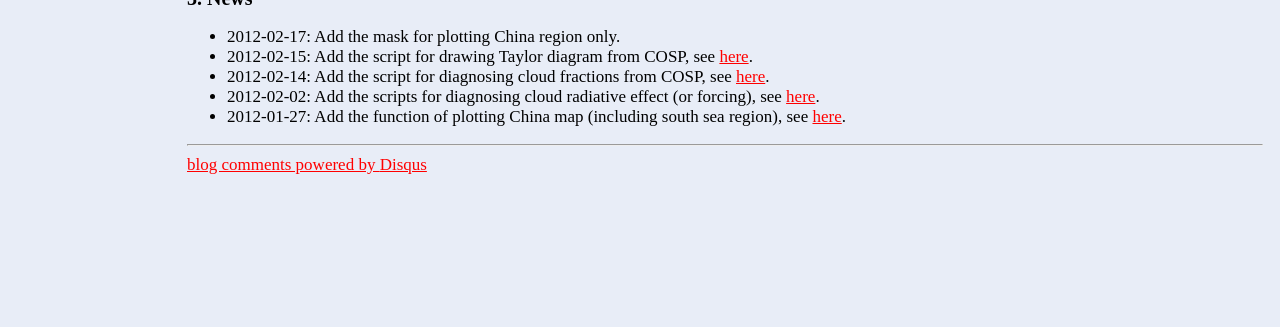
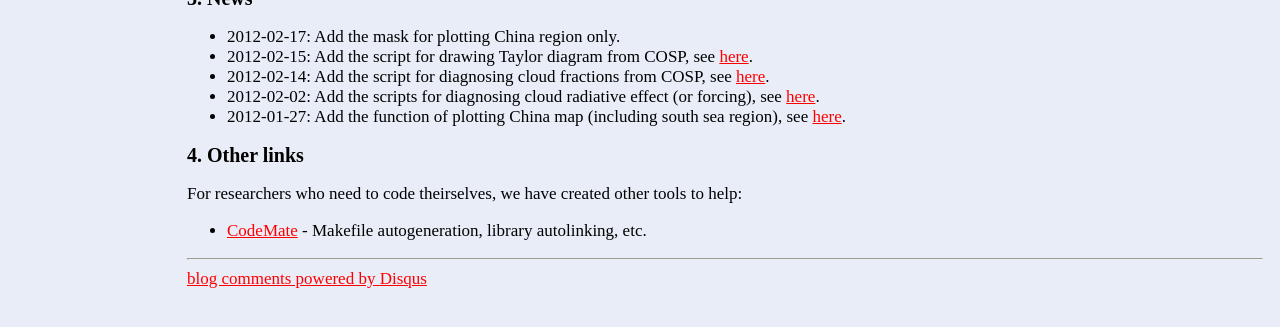
Before and after one commit to huyong1109/geodiag, a Jekyll site: the page built from index.html, in a window 1280 px wide, cut to the strip 324-651 px from the top of the page. Built offline with Jekyll 4.4.1, drawn with Linux system fonts in a browser that asks for light colours; comment, search, counter and statistics services are not loaded.

Commit message:
Add other links

```diff
--- a/index.html
+++ b/index.html
@@ -39,3 +39,12 @@ comments: true
 		sea region), see <a href="documentation.html">here</a>.</li>
 	</ul>
 </p>
+<h1>4. Other links</h1>
+<p>
+	For researchers who need to code theirselves, we have created other tools
+	to help:
+	<ul>
+		<li><a href="http://dongli.github.com/CodeMate">CodeMate</a> - Makefile
+		autogeneration, library autolinking, etc.</li>
+	</ul>
+</p>
```
